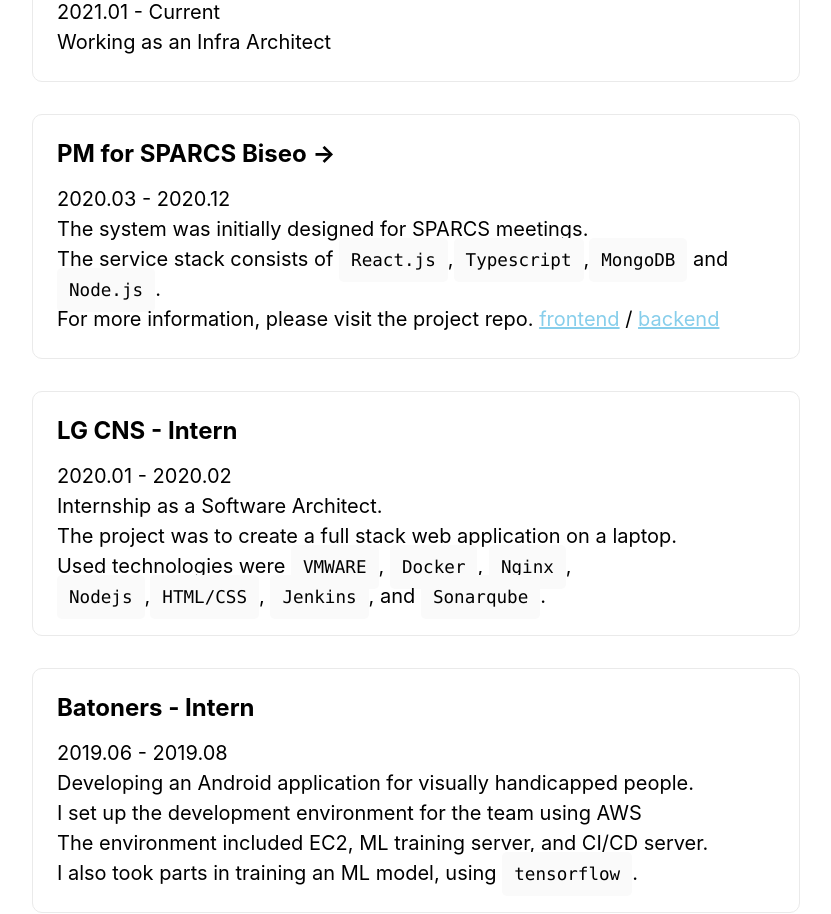
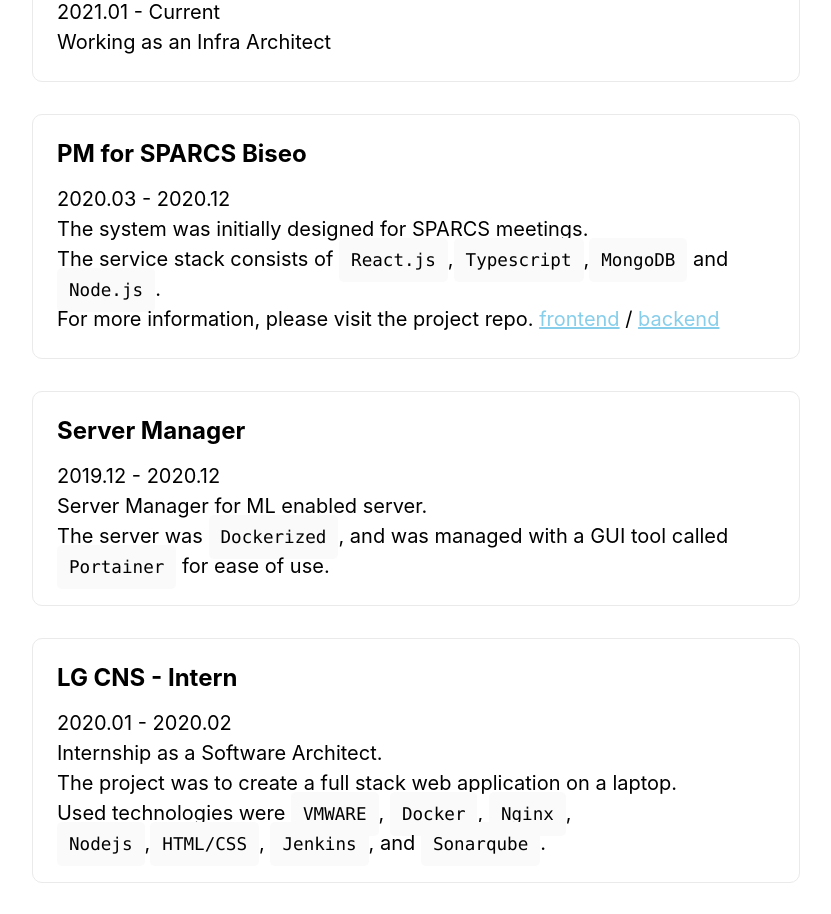
Before and after one commit to kreeos/portfolio, a Next.js app: page / in a window 1280 px wide. Shown: the part 2360-3274 px from the top of the page, without its empty margins (224-1055 px from the left). Built offline with nearby package versions, Linux system fonts and the light colour scheme.

Commit message:
Aria Server Manager added

```diff
--- a/pages/index.js
+++ b/pages/index.js
@@ -135,7 +135,7 @@
       	      </p>
       	    </a>
             <a className="exp-card">
-              <h3>PM for SPARCS Biseo &rarr;</h3>
+              <h3>PM for SPARCS Biseo </h3>
               <p>
       		<a className="date"> 2020.03 - 2020.12 </a><br/>
                   The system was initially designed for SPARCS meetings.
@@ -150,6 +150,15 @@
                 </a>
       	      </p>
             </a>
+	    <a className="exp-card">
+	        <h3>Server Manager</h3>
+		<p>
+		    <a className="date"> 2019.12 - 2020.12 </a><br/>
+		    Server Manager for ML enabled server.
+		    <br/> The server was <code>Dockerized</code>, and was managed with a GUI tool called <code>Portainer</code> for ease of use.
+
+		</p>
+	    </a>
             <a className="exp-card">
               <h3>LG CNS - Intern</h3>
               <p>
```
